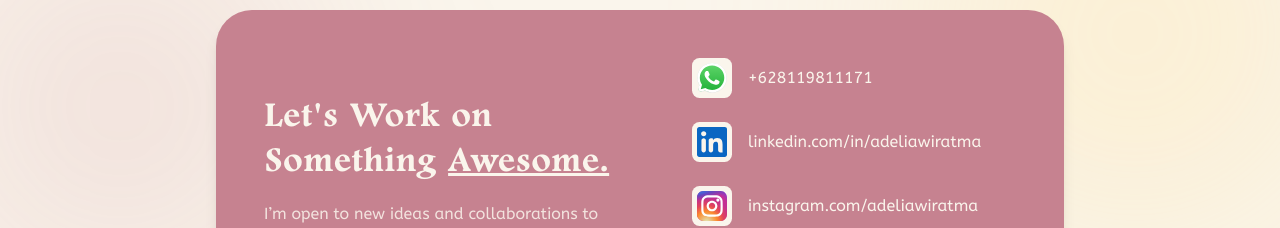
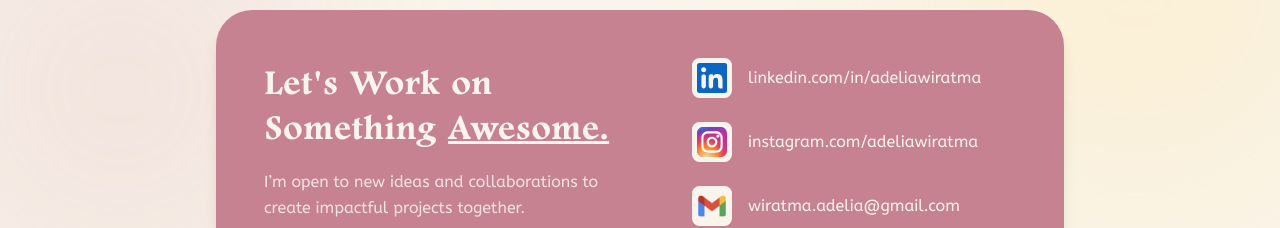
Before and after one commit to Joseeul/adelia-web-portfolio, a React (Vite) app: page / in a window 1280 px wide. Shown: the part 4593-4821 px from the top of the page. Built offline with nearby package versions, Linux system fonts and the light colour scheme; no server answers; the database is empty.

Commit message:
fix: Issue #4 | Hapus Contact by WA

```diff
--- a/src/components/Contact.jsx
+++ b/src/components/Contact.jsx
@@ -6,12 +6,6 @@ import gmailIcon from "../assets/icons/gmail_icon.svg";
 
 export default function Contact() {
   const contactLinks = [
-    {
-      name: "WhatsApp",
-      value: "+628119811171",
-      href: "https://wa.me/628119811171",
-      icon: whatsappIcon,
-    },
     {
       name: "LinkedIn",
       value: "linkedin.com/in/adeliawiratma",
```
